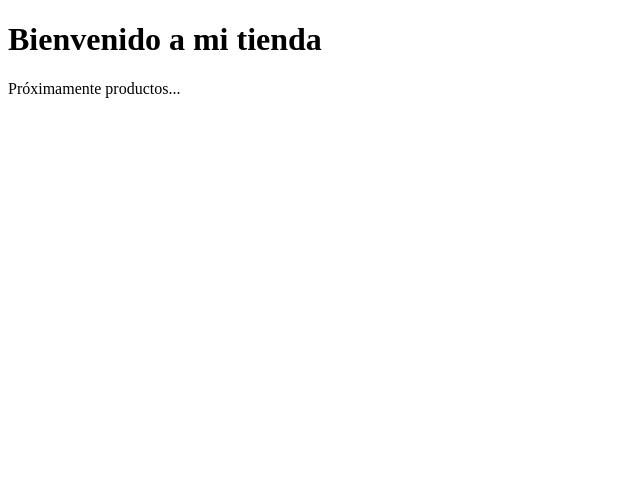
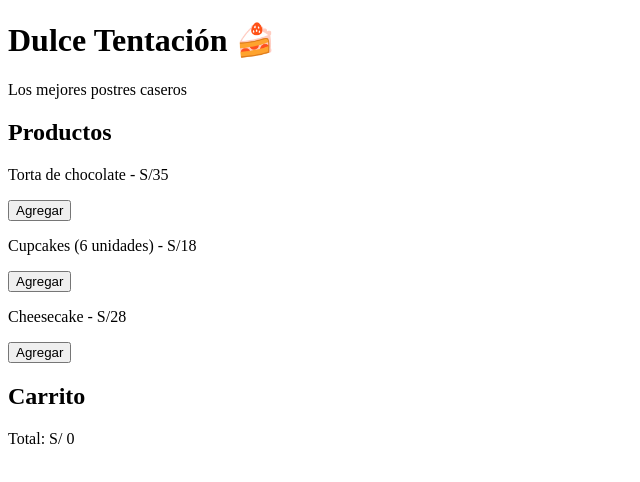
Before and after one commit to crodrigo-git/caleb.github.io, a plain HTML site: page index.html in a window 1280 px wide. Shown: the whole page, without its empty margins (0-640 px from the left). Drawn offline with Linux system fonts and the light colour scheme.

Commit message:
index.html

```diff
--- a/index.html
+++ b/index.html
@@ -2,10 +2,47 @@
 <html lang="es">
 <head>
     <meta charset="UTF-8">
-    <title>Mi tienda virtual</title>
+    <title>Dulce Tentación</title>
 </head>
 <body>
-    <h1>Bienvenido a mi tienda </h1>
-    <p>Próximamente productos...</p>
+
+    <h1>Dulce Tentación 🍰</h1>
+    <p>Los mejores postres caseros</p>
+
+    <h2>Productos</h2>
+
+    <div>
+        <p>Torta de chocolate - S/35</p>
+        <button onclick="agregar('Torta de chocolate', 35)">Agregar</button>
+    </div>
+
+    <div>
+        <p>Cupcakes (6 unidades) - S/18</p>
+        <button onclick="agregar('Cupcakes', 18)">Agregar</button>
+    </div>
+
+    <div>
+        <p>Cheesecake - S/28</p>
+        <button onclick="agregar('Cheesecake', 28)">Agregar</button>
+    </div>
+
+    <h2>Carrito</h2>
+    <ul id="carrito"></ul>
+    <p>Total: S/ <span id="total">0</span></p>
+
+    <script>
+        let total = 0;
+
+        function agregar(nombre, precio) {
+            let lista = document.getElementById("carrito");
+            let item = document.createElement("li");
+            item.textContent = nombre + " - S/" + precio;
+            lista.appendChild(item);
+
+            total += precio;
+            document.getElementById("total").textContent = total;
+        }
+    </script>
+
 </body>
 </html>
```
